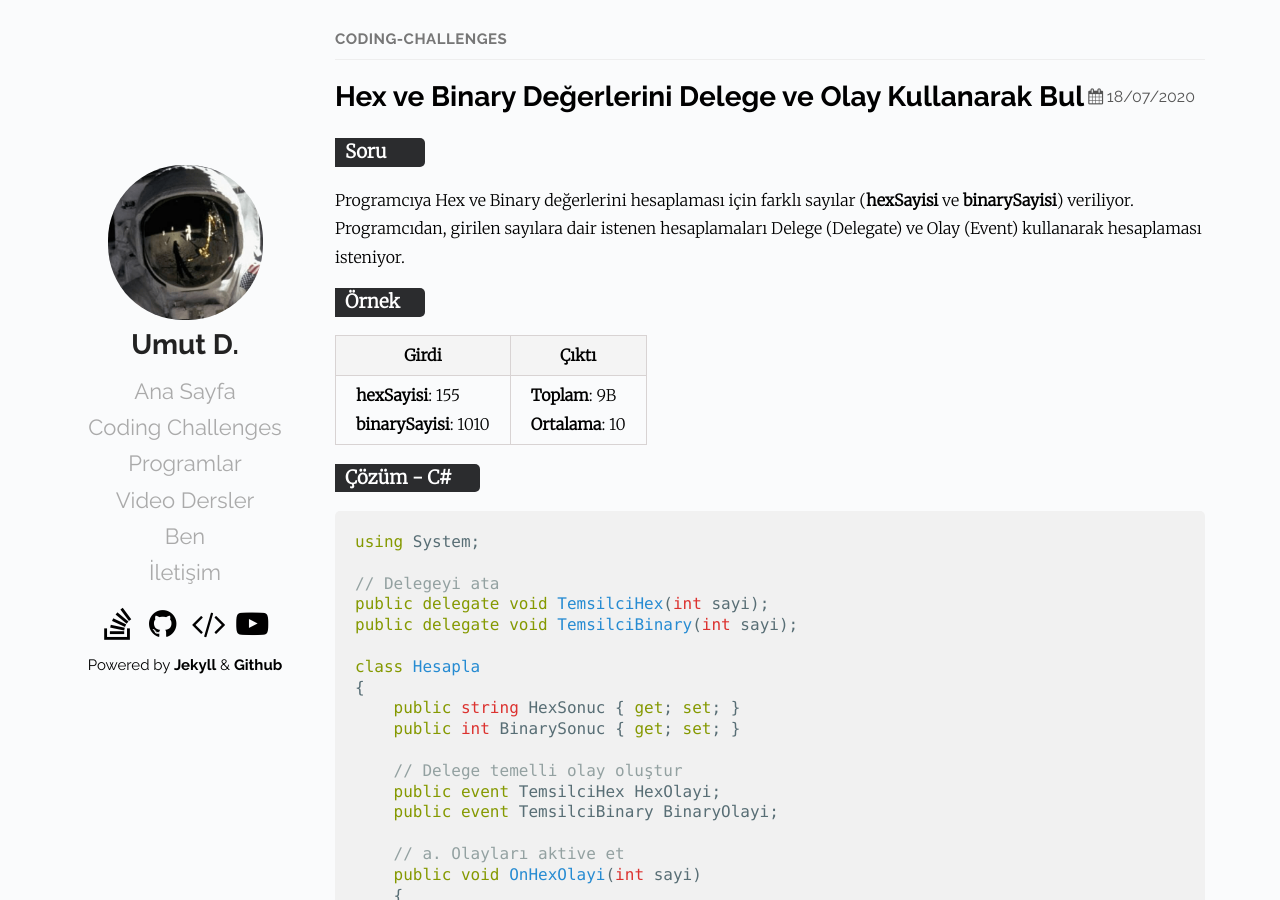
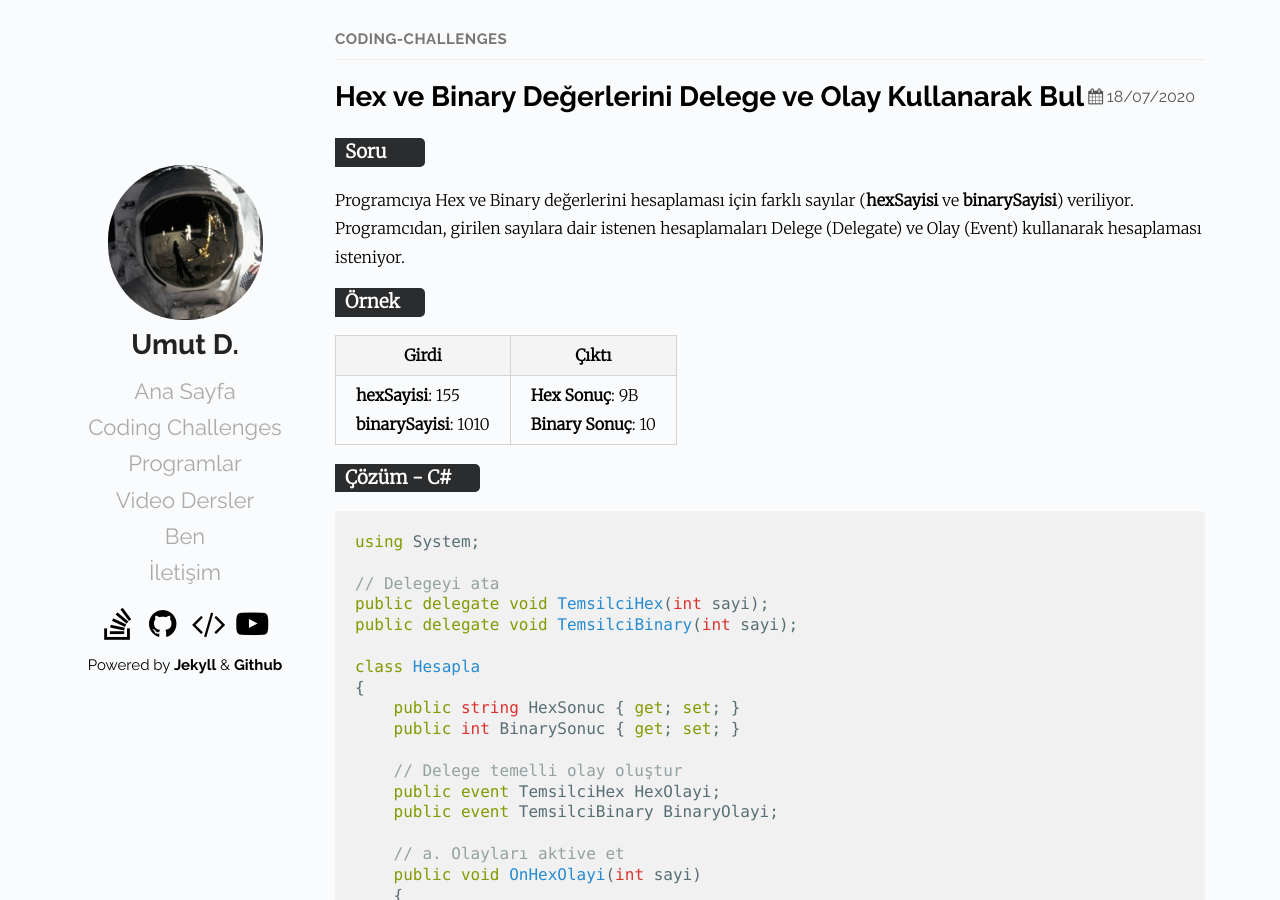
Before and after one commit to Umut-D/umutd.com, a Jekyll site: the page built from _posts/coding-challenges/2020-07-18-hex-ve-binary-değerlerini-delege-ve-olay-kullanarak-bul.md, in a window 1280 px wide and 900 px high. Built offline with Jekyll 4.4.1, drawn with Linux system fonts in a browser that asks for light colours.

Commit message:
Coding Challenges Eklendi

````diff
--- a/_posts/coding-challenges/2020-07-18-hex-ve-binary-değerlerini-delege-ve-olay-kullanarak-bul.md
+++ b/_posts/coding-challenges/2020-07-18-hex-ve-binary-değerlerini-delege-ve-olay-kullanarak-bul.md
@@ -13,7 +13,7 @@ Programcıya Hex ve Binary değerlerini hesaplaması için farklı sayılar (**h
 
 | Girdi                | Çıktı                               |
 |----------------------|-------------------------------------|
-| **hexSayisi**: 155 <br> **binarySayisi**: 1010 | **Toplam**:  9B <br> **Ortalama**: 10 |
+| **hexSayisi**: 155 <br> **binarySayisi**: 1010 | **Hex Sonuç**:  9B <br> **Binary Sonuç**: 10 |
 
 ### Çözüm - C#
 ```csharp
````
Also changed, not shown: _posts/coding-challenges/2020-07-11-toplam-ve-ortalamayı-sınıf-oluşturarak-bul.md (+1 -1 lines).
